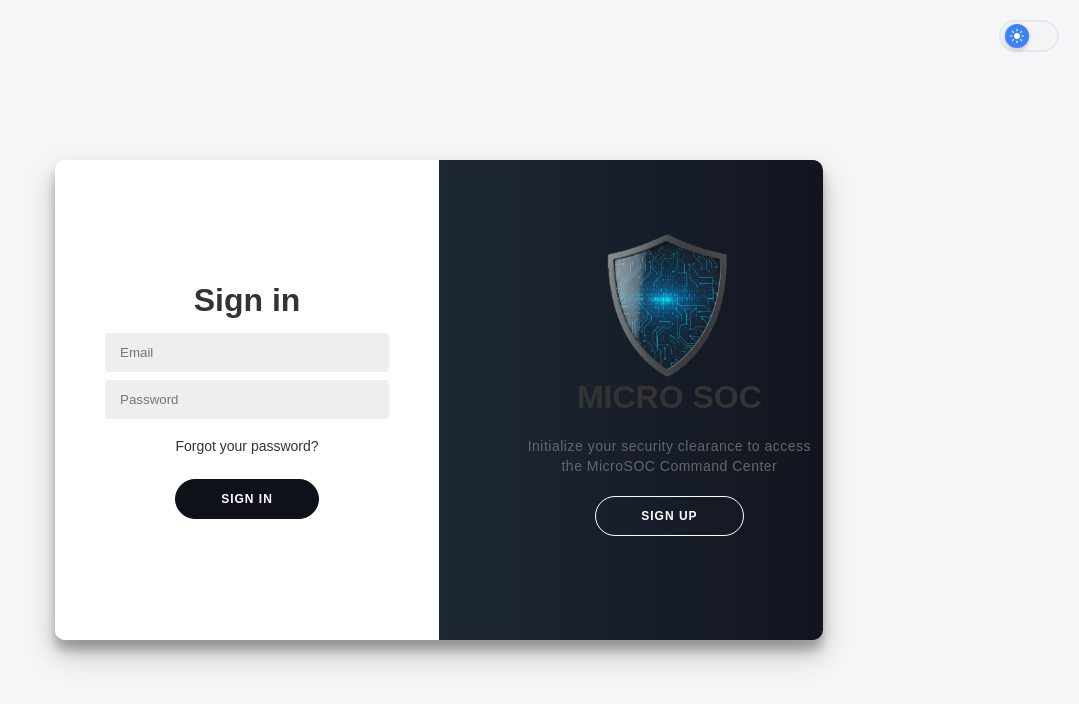
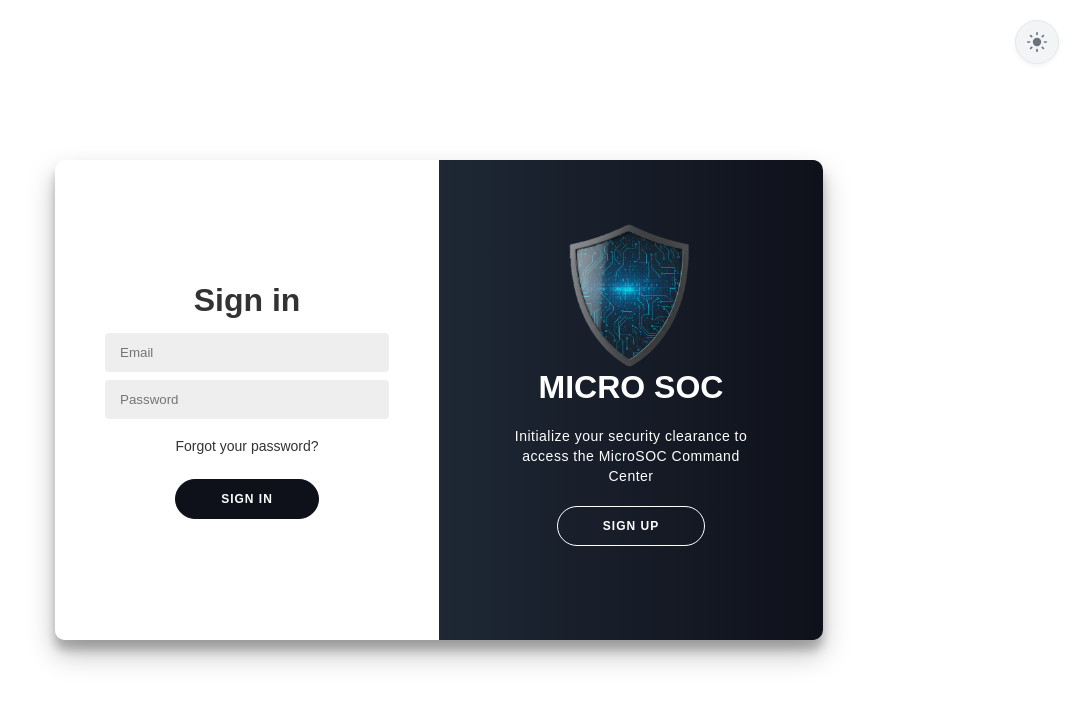
Before and after one commit to Tarun-1009/MicroSOC, a React (Vite) app in the folder client/: page / in a window 1280 px wide. Shown: the top 704 px of the page, without its empty margins (201-1280 px from the left). Built offline with nearby package versions, Linux system fonts and the light colour scheme.

Commit message:
fix some css of ui content

```diff
--- a/client/src/components/Auth.css
+++ b/client/src/components/Auth.css
@@ -4,7 +4,7 @@
     justify-content: center;
     align-items: center;
     height: 100vh;
-    background-color: #f6f5f7;
+    background-color: #ffffff;
     font-family: 'Montserrat', sans-serif;
     transition: background-color 0.3s ease;
 }
@@ -284,7 +284,8 @@ button:disabled {
     position: absolute;
     top: 0;
     left: 50%;
-    width: 60%;
+    width: 50%;
+    /* Standard 50% split to fix alignment */
     height: 100%;
     overflow: hidden;
     transition: transform 0.6s ease-in-out;
@@ -341,6 +342,15 @@ button:disabled {
     transition: transform 0.6s ease-in-out;
 }
 
+/* Ensure text inside the dark overlay is always white */
+.overlay-panel h1 {
+    color: #FFFFFF;
+}
+
+.overlay-panel p {
+    color: #FFFFFF;
+}
+
 .overlay-logo {
     width: 130px;
     margin-bottom: 0px;
--- a/client/src/index.css
+++ b/client/src/index.css
@@ -137,67 +137,109 @@ body {
    THEME TOGGLE BUTTON
    =========================== */
 
+/* ===========================
+   THEME TOGGLE BUTTON
+   =========================== */
+
+/* ===========================
+   THEME TOGGLE BUTTON
+   =========================== */
+
 .theme-toggle {
   position: relative;
-  width: 60px;
-  height: 32px;
+  width: 44px;
+  /* Equal width and height for circle */
+  height: 44px;
   background: var(--bg-hover);
-  border: 2px solid var(--border-primary);
-  border-radius: 16px;
+  border: 1px solid var(--border-primary);
+  border-radius: 50%;
+  /* Perfect circle */
   cursor: pointer;
   display: flex;
   align-items: center;
-  padding: 2px;
-  transition: all 0.3s ease;
+  justify-content: center;
+  /* Center the inner element */
+  padding: 0;
+  transition: all 0.3s cubic-bezier(0.25, 0.8, 0.25, 1);
+
+  /* Interaction Protections */
+  touch-action: manipulation;
+  -webkit-tap-highlight-color: transparent;
+  user-select: none;
+
+  /* Premium Depth */
+  box-shadow:
+    0 2px 5px rgba(0, 0, 0, 0.05),
+    0 1px 1px rgba(255, 255, 255, 0.3);
+}
+
+/* Dark mode enhancements */
+[data-theme="dark"] .theme-toggle {
+  background: #2a2a2a;
+  border-color: #404040;
+  box-shadow:
+    0 2px 5px rgba(0, 0, 0, 0.4),
+    0 1px 0 rgba(255, 255, 255, 0.05);
+}
+
+/* PRESS STATE */
+.theme-toggle:active {
+  transform: scale(0.92);
 }
 
 .theme-toggle:hover {
   border-color: var(--accent-blue);
-  transform: scale(1.05);
+  background: var(--bg-tertiary);
 }
 
+[data-theme="dark"] .theme-toggle:hover {
+  background: #333;
+}
+
+/* The inner circle/icon container */
+/* The inner circle/icon container */
 .theme-toggle-slider {
-  position: absolute;
-  width: 24px;
-  height: 24px;
-  background: var(--accent-blue);
+  position: relative;
+  /* No longer absolute moving track */
+  width: 100%;
+  height: 100%;
   border-radius: 50%;
   display: flex;
   align-items: center;
   justify-content: center;
-  transition: transform 0.3s cubic-bezier(0.4, 0, 0.2, 1);
-  box-shadow: 0 2px 4px rgba(0, 0, 0, 0.2);
+  background: transparent;
+  /* Remove background, icon floats or we use container bg */
+
+  /* Rotation Animation - Slower smoother spin */
+  transition: transform 0.7s ease-out;
 }
 
+/* Icon Styling */
 .theme-toggle-slider svg {
-  width: 14px;
-  height: 14px;
-  color: white;
+  width: 20px;
+  height: 20px;
+  color: var(--text-secondary);
+  transition: color 0.2s ease;
 }
 
-/* Light mode - slider on left */
-[data-theme="light"] .theme-toggle-slider {
-  transform: translateX(2px);
+[data-theme="dark"] .theme-toggle-slider svg {
+  color: var(--accent-blue);
+  /* Highlight icon in dark mode */
 }
 
-/* Dark mode - slider on right */
-[data-theme="dark"] .theme-toggle-slider {
-  transform: translateX(30px);
+/* ANIMATION STATES */
+
+/* Light mode - 0 rotation */
+[data-theme="light"] .theme-toggle-slider {
+  transform: rotate(0deg);
 }
 
-/* Animation for icon rotation */
-.theme-toggle-slider svg {
-  animation: iconRotate 0.3s ease;
+/* Dark mode - Rotate 360 (One full spin) */
+[data-theme="dark"] .theme-toggle-slider {
+  transform: rotate(360deg);
 }
 
-@keyframes iconRotate {
-  0% {
-    transform: rotate(0deg) scale(0.8);
-  }
-  50% {
-    transform: rotate(180deg) scale(1.1);
-  }
-  100% {
-    transform: rotate(360deg) scale(1);
-  }
-}
+/* Ensure svg stays upright if we want, OR let it rotate with container.
+   User asked for "rotate between dark and night", so spinning the whole icon is desired.
+   We can add a subtle cross-fade or icon morph if needed,
+   but for now we rotate the container. */
```
